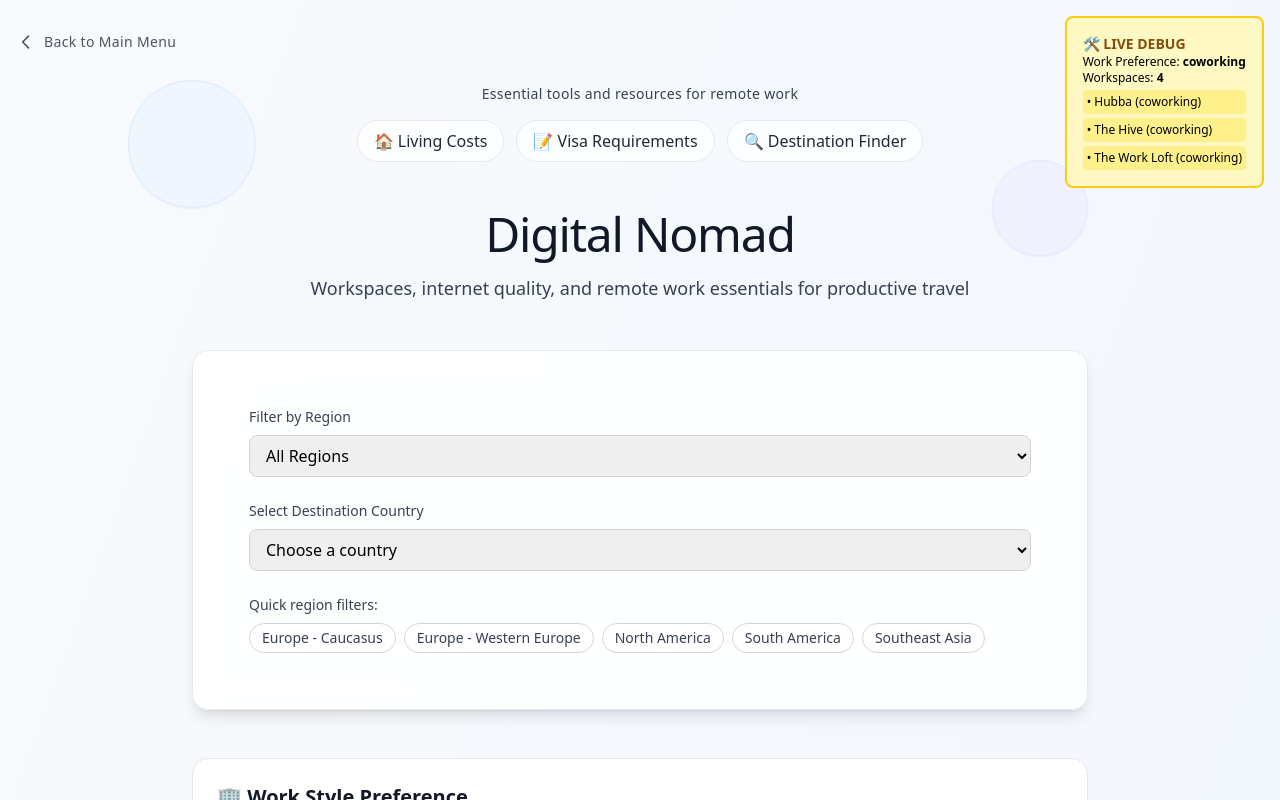
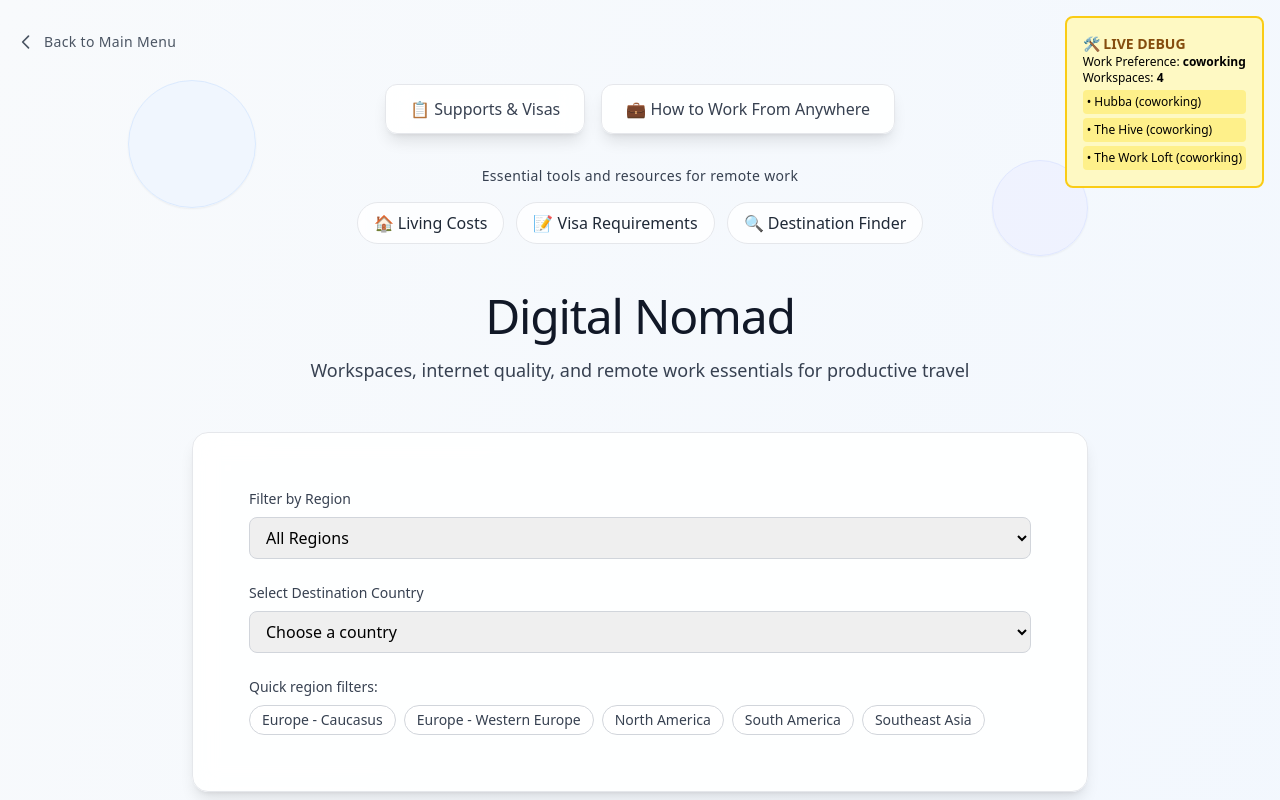
Before and after one commit to wgrea/Travel-Planner, a SvelteKit app: page /digital-nomad in a window 1280 px wide. Shown: the top 800 px of the page. Built offline with nearby package versions, Linux system fonts and the light colour scheme.

Commit message:
Update +page.svelte

```diff
--- a/src/routes/digital-nomad/+page.svelte
+++ b/src/routes/digital-nomad/+page.svelte
@@ -318,6 +318,23 @@ How to work from anywhere, how to get a job that lets you work from anywhere. Th
       <span class="font-medium text-sm tracking-wide">Back to Main Menu</span>
     </button>
 
+
+    <!-- Navigation to new pages -->
+    <div class="mb-8 flex gap-4 justify-center">
+      <button
+        on:click={() => goto('/digital-nomad/support')}
+        class="px-6 py-3 bg-white/90 backdrop-blur-md rounded-xl border border-gray-200 shadow-lg hover:shadow-xl transition-all duration-300 hover:bg-white text-gray-700 font-medium"
+      >
+        📋 Supports & Visas
+      </button>
+      <button
+        on:click={() => goto('/digital-nomad/how-to-work-from-anywhere')}
+        class="px-6 py-3 bg-white/90 backdrop-blur-md rounded-xl border border-gray-200 shadow-lg hover:shadow-xl transition-all duration-300 hover:bg-white text-gray-700 font-medium"
+      >
+        💼 How to Work From Anywhere
+      </button>
+    </div>
+
     <!-- Before You Start Section -->
     <BeforeYouStart />
 
```
